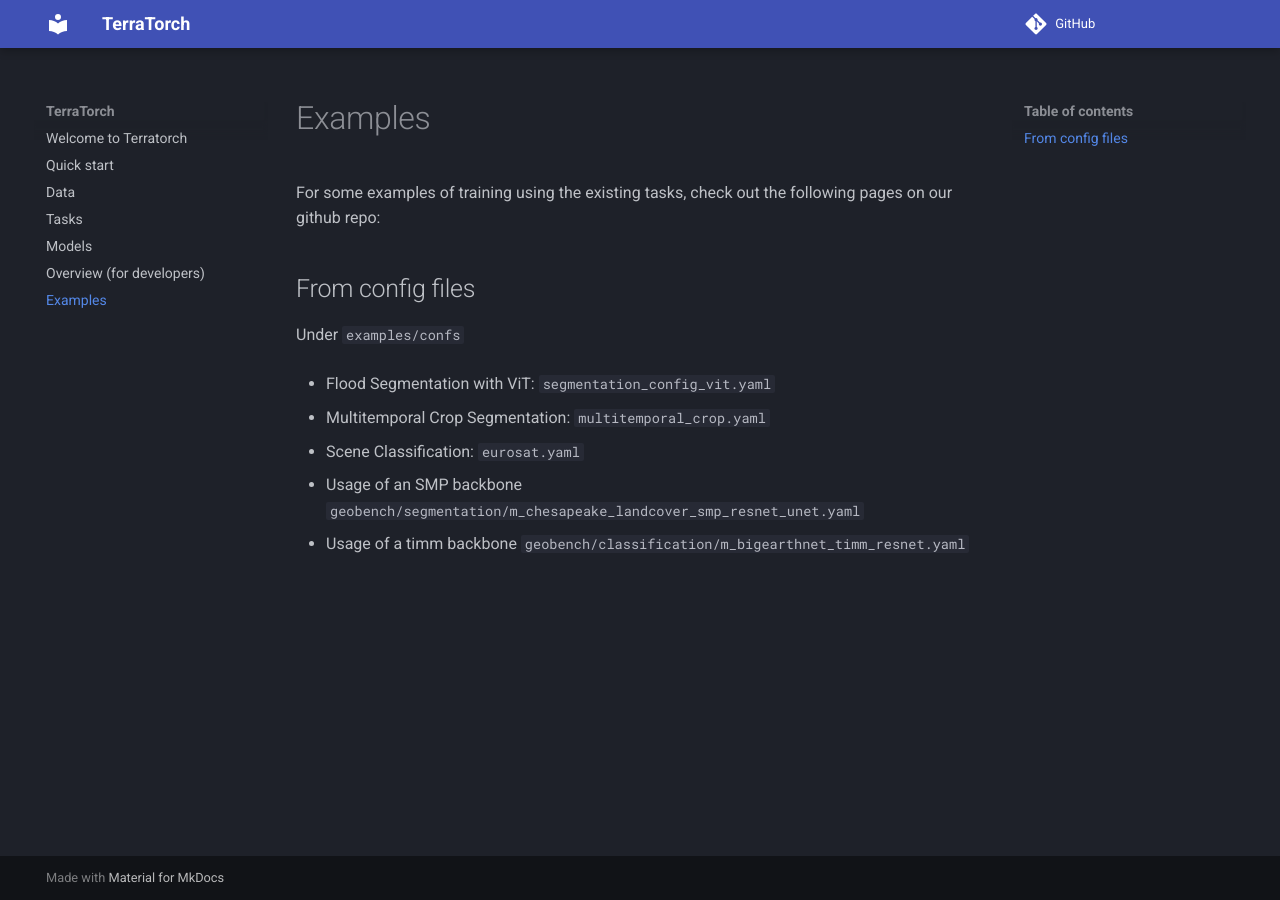
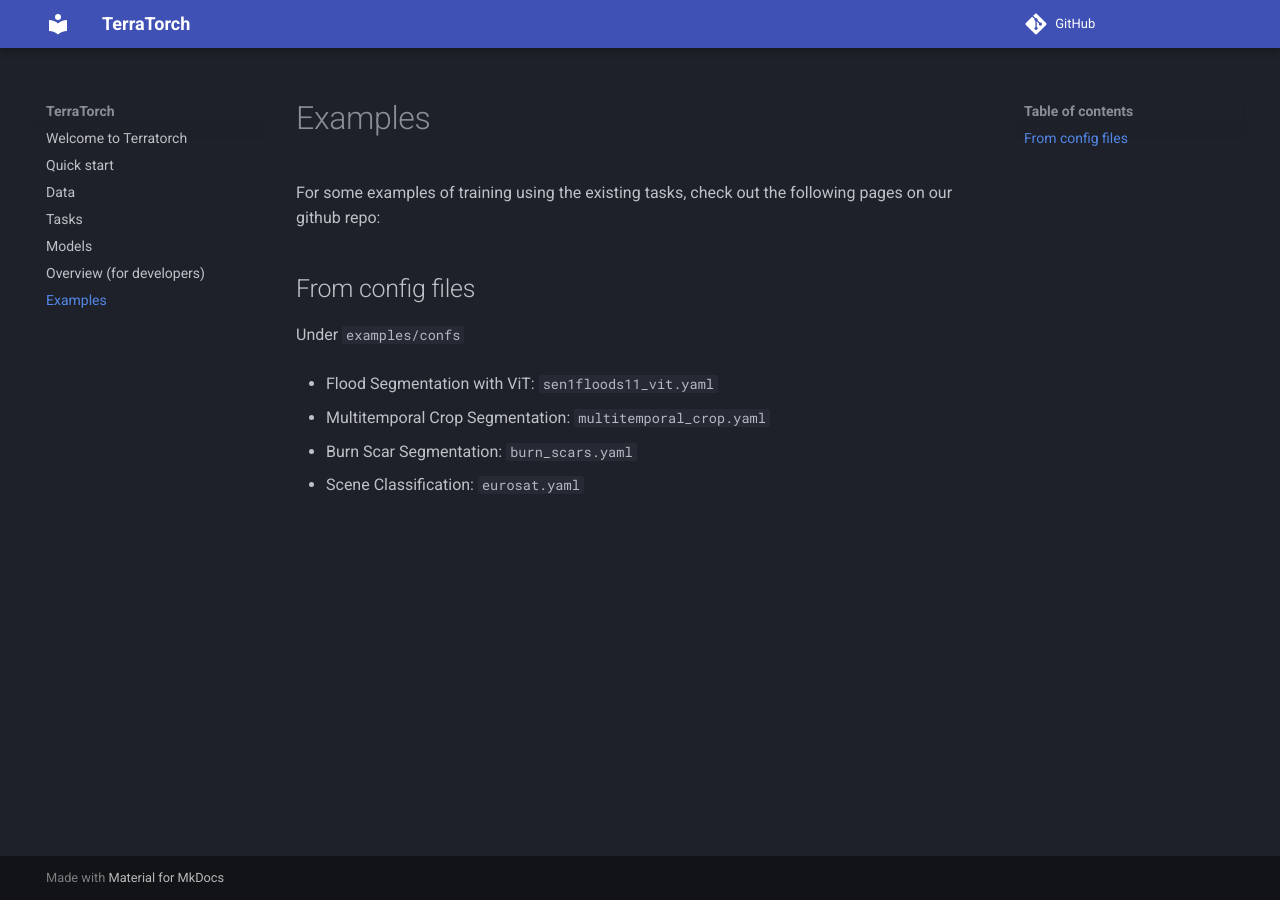
Before and after one commit to IBM/terratorch, an MkDocs documentation site: the page built from docs/examples.md, in a window 1280 px wide. Built offline with MkDocs 1.6.1 and Material for MkDocs 9.7.7, drawn with Linux system fonts in a browser that asks for light colours; comment, search, counter and statistics services are not loaded.

Commit message:
edit examples in docs
Signed-off-by: Carlos Gomes <carlosmiguel.gomes@live.com.pt>

```diff
--- a/docs/examples.md
+++ b/docs/examples.md
@@ -6,12 +6,10 @@ For some examples of training using the existing tasks, check out the following
 
 Under `examples/confs`
 
-* Flood Segmentation with ViT: `segmentation_config_vit.yaml`
+* Flood Segmentation with ViT: `sen1floods11_vit.yaml`
 
 * Multitemporal Crop Segmentation: `multitemporal_crop.yaml`
 
+* Burn Scar Segmentation: `burn_scars.yaml`
+
 * Scene Classification: `eurosat.yaml`
-
-* Usage of an SMP backbone `geobench/segmentation/m_chesapeake_landcover_smp_resnet_unet.yaml`
-
-* Usage of a timm backbone `geobench/classification/m_bigearthnet_timm_resnet.yaml`
```
